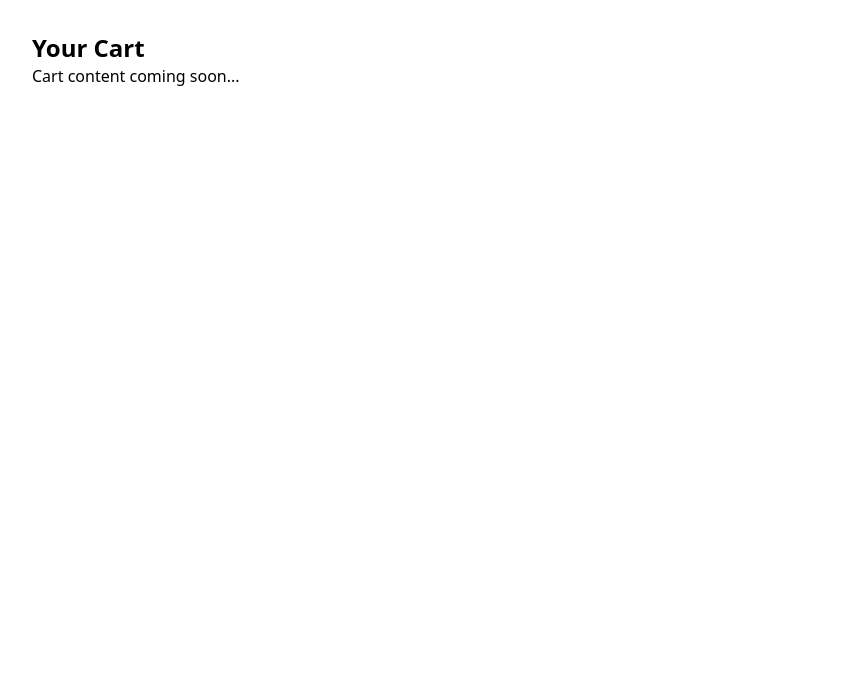
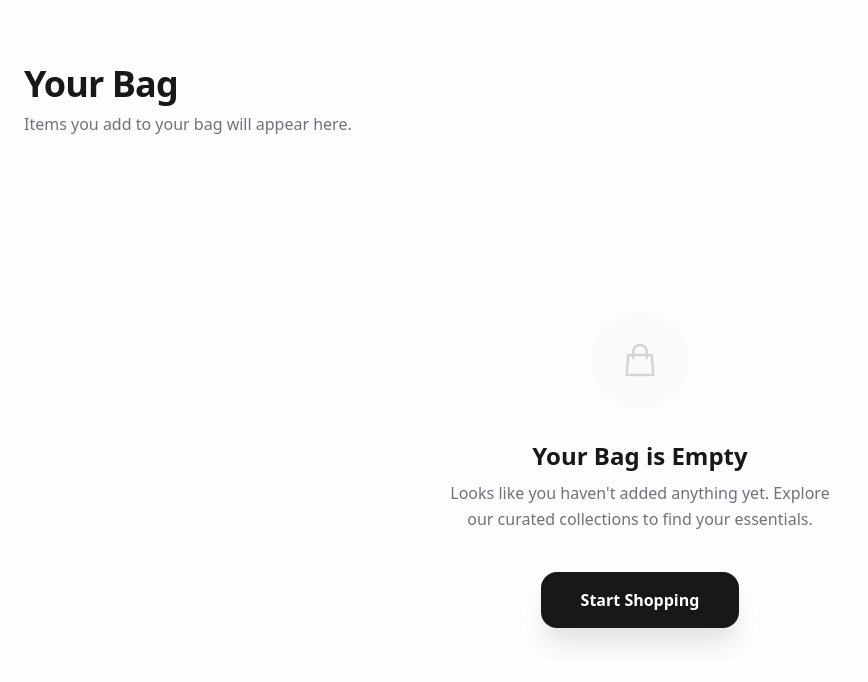
Before and after one commit to Anusree-011/product-purchase-website, a React (Vite) app: page /cart in a window 1280 px wide. Shown: the top 682 px of the page, without its empty margins (0-868 px from the left). Built offline with nearby package versions, Linux system fonts and the light colour scheme.

Commit message:
create the cart page for getting products count

```diff
--- a/src/app/features/cart/cartSlice.js
+++ b/src/app/features/cart/cartSlice.js
@@ -8,10 +8,30 @@ const cartSlice = createSlice({
     },
     reducers: {
         addToCart: (state, action) => {
-            // For now, we just increment the count to match the current behavior
+            const existingItem = state.items.find(item => item.id === action.payload.id);
+            if (existingItem) {
+                existingItem.quantity += 1;
+            } else {
+                state.items.push({ ...action.payload, quantity: 1 });
+            }
             state.count += 1;
-            // We could also add the product to items array if we want to build the full cart logic later
-            // state.items.push(action.payload);
+        },
+        removeFromCart: (state, action) => {
+            const itemToRemove = state.items.find(item => item.id === action.payload);
+            if (itemToRemove) {
+                state.count -= itemToRemove.quantity;
+                state.items = state.items.filter(item => item.id !== action.payload);
+            }
+        },
+        updateQuantity: (state, action) => {
+            const { id, amount } = action.payload; // amount can be 1 or -1
+            const item = state.items.find(item => item.id === id);
+            if (item) {
+                if (item.quantity + amount > 0) {
+                    item.quantity += amount;
+                    state.count += amount;
+                }
+            }
         },
         clearCart: (state) => {
             state.items = [];
@@ -20,5 +40,5 @@ const cartSlice = createSlice({
     },
 });
 
-export const { addToCart, clearCart } = cartSlice.actions;
+export const { addToCart, removeFromCart, updateQuantity, clearCart } = cartSlice.actions;
 export default cartSlice.reducer;
--- a/src/components/Cart.jsx
+++ b/src/components/Cart.jsx
@@ -1,14 +1,134 @@
 import React from 'react'
+import { useSelector, useDispatch } from 'react-redux'
+import { useNavigate } from 'react-router-dom'
+import { removeFromCart, updateQuantity } from '../app/features/cart/cartSlice'
 import Navbar from './Navbar'
 
 const Cart = () => {
+    const { items } = useSelector((state) => state.cart)
+    const dispatch = useDispatch()
+    const navigate = useNavigate()
+
+    const subtotal = items.reduce((acc, item) => acc + item.price * item.quantity, 0)
+    const shipping = items.length > 0 ? (subtotal > 100 ? 0 : 15) : 0
+    const total = subtotal + shipping
+
+    const handleBackToShop = () => {
+        navigate('/product-list')
+    }
+
     return (
-        <div className="min-h-screen bg-white">
+        <div className="min-h-screen bg-[#FDFDFD] text-zinc-900">
             <Navbar />
-            <div className="p-8">
-                <h1 className="text-2xl font-bold">Your Cart</h1>
-                <p>Cart content coming soon...</p>
-            </div>
+
+            <main className="max-w-7xl mx-auto px-6 py-12 lg:py-16">
+
+                <div className="flex flex-col md:flex-row md:items-end justify-between gap-6 mb-12">
+                    <div>
+                        <h1 className="text-4xl font-bold tracking-tight text-zinc-900">Your Bag</h1>
+                        <p className="text-zinc-500 mt-2 font-medium">
+                            {items.length === 0
+                                ? "Items you add to your bag will appear here."
+                                : `You have ${items.length} ${items.length === 1 ? 'item' : 'items'} ready for checkout.`}
+                        </p>
+                    </div>
+                    {items.length > 0 && (
+                        <button
+                            onClick={handleBackToShop}
+                            className="text-sm font-semibold text-zinc-600 hover:text-zinc-900 flex items-center gap-2 transition-colors border-b border-zinc-200 hover:border-zinc-900 pb-1"
+                        >
+                            <svg className="w-4 h-4" fill="none" stroke="currentColor" viewBox="0 0 24 24">
+                                <path strokeLinecap="round" strokeLinejoin="round" strokeWidth="2" d="M10 19l-7-7m0 0l7-7m-7 7h18" />
+                            </svg>
+                            Continue Shopping
+                        </button>
+                    )}
+                </div>
+
+                {items.length > 0 ? (
+                    <div className="flex flex-col lg:flex-row gap-16">
+                        {/* Cart Items List */}
+                        <div className="flex-1 space-y-10">
+                            {items.map((item) => (
+                                <div key={item.id} className="flex flex-col sm:flex-row gap-8 pb-10 border-b border-zinc-100 group">
+                                    {/* Image */}
+                                    <div className="w-full sm:w-40 aspect-[5/5] bg-zinc-50 rounded-2xl overflow-hidden flex-shrink-0 relative">
+                                        <img
+                                            src={item.image}
+                                            alt={item.name}
+                                            className="w-full h-full object-cover group-hover:scale-105 transition duration-700 ease-out"
+                                        />
+                                    </div>
+
+                                    {/* Content */}
+                                    <div className="flex-1 flex flex-col">
+                                        <div className="flex justify-between items-start mb-2">
+                                            <div>
+                                                <h3 className="text-xl font-bold text-zinc-900 mb-1">{item.name}</h3>
+                                                <p className="text-zinc-500 text-sm leading-relaxed max-w-md">{item.desc}</p>
+                                            </div>
+                                            <p className="text-xl font-bold text-zinc-900">${item.price * item.quantity}</p>
+                                        </div>
+
+                                        <div className="mt-auto flex items-center justify-between">
+                                            {/* Quantity Controls */}
+                                            <div className="flex items-center bg-zinc-50 rounded-xl p-1.5 border border-zinc-100">
+                                                <button
+                                                    onClick={() => dispatch(updateQuantity({ id: item.id, amount: -1 }))}
+                                                    className="w-8 h-8 flex items-center justify-center hover:bg-white hover:shadow-sm rounded-lg transition-all text-zinc-400 hover:text-zinc-900"
+                                                >
+                                                    <svg className="w-3.5 h-3.5" fill="none" stroke="currentColor" viewBox="0 0 24 24">
+                                                        <path strokeLinecap="round" strokeLinejoin="round" strokeWidth="2.5" d="M20 12H4" />
+                                                    </svg>
+                                                </button>
+                                                <span className="w-10 text-center font-bold text-sm text-zinc-900">
+                                                    {item.quantity}
+                                                </span>
+                                                <button
+                                                    onClick={() => dispatch(updateQuantity({ id: item.id, amount: 1 }))}
+                                                    className="w-8 h-8 flex items-center justify-center hover:bg-white hover:shadow-sm rounded-lg transition-all text-zinc-400 hover:text-zinc-900"
+                                                >
+                                                    <svg className="w-3.5 h-3.5" fill="none" stroke="currentColor" viewBox="0 0 24 24">
+                                                        <path strokeLinecap="round" strokeLinejoin="round" strokeWidth="2.5" d="M12 4v16m8-8H4" />
+                                                    </svg>
+                                                </button>
+                                            </div>
+
+                                            {/* Remove Button */}
+                                            <button
+                                                onClick={() => dispatch(removeFromCart(item.id))}
+                                                className="text-xs font-bold text-zinc-400 hover:text-red-500 uppercase tracking-widest transition-colors py-2"
+                                            >
+                                                Remove
+                                            </button>
+                                        </div>
+                                    </div>
+                                </div>
+                            ))}
+                        </div>
+
+
+                    </div>
+                ) : (
+                    <div className="flex flex-col items-center justify-center py-32 text-center">
+                        <div className="w-24 h-24 bg-zinc-50 rounded-full flex items-center justify-center mb-8">
+                            <svg className="w-10 h-10 text-zinc-300" fill="none" stroke="currentColor" viewBox="0 0 24 24">
+                                <path strokeLinecap="round" strokeLinejoin="round" strokeWidth="1.5" d="M16 11V7a4 4 0 00-8 0v4M5 9h14l1 12H4L5 9z" />
+                            </svg>
+                        </div>
+                        <h2 className="text-2xl font-bold text-zinc-900 mb-2">Your Bag is Empty</h2>
+                        <p className="text-zinc-500 max-w-sm mb-10 leading-relaxed font-medium">
+                            Looks like you haven't added anything yet. Explore our curated collections to find your essentials.
+                        </p>
+                        <button
+                            onClick={handleBackToShop}
+                            className="bg-zinc-900 text-white px-10 py-4 rounded-2xl font-bold hover:bg-black transition shadow-xl shadow-zinc-200 active:scale-95"
+                        >
+                            Start Shopping
+                        </button>
+                    </div>
+                )}
+            </main>
         </div>
     )
 }
--- a/src/components/ProductList.jsx
+++ b/src/components/ProductList.jsx
@@ -1,7 +1,6 @@
 import React, { useState, useEffect } from 'react'
 import { useNavigate } from 'react-router-dom'
 import { useSelector, useDispatch } from 'react-redux'
-import { logout } from '../app/features/auth/authSlice';
 import { addToCart } from '../app/features/cart/cartSlice';
 import Navbar from './Navbar';
 
@@ -18,10 +17,7 @@ const ProductList = () => {
         }
     }, [user, navigate])
 
-    const handlelogout = () => {
-        dispatch(logout());
-        navigate('/');
-    }
+
 
     const handleShowDetails = (product) => {
         setSelectedProduct(product)
```
